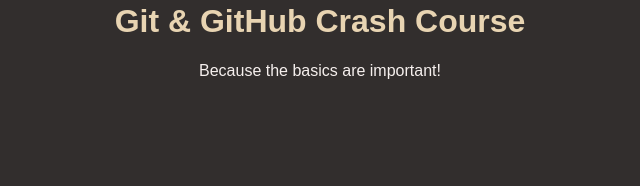
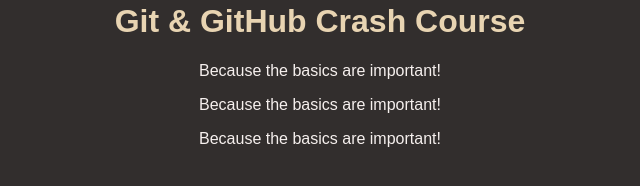
Before and after one commit to PressNK/github-crash-course, a plain HTML site: page index.html in a window 1280 px wide. Shown: the part 166-352 px from the top of the page, without its empty margins (320-960 px from the left). Drawn offline with Linux system fonts and the light colour scheme.

Commit message:
another commit

```diff
--- a/index.html
+++ b/index.html
@@ -11,5 +11,7 @@
     <img id="logo" src="logo.png" alt="A logo that contains the word 'Git'" />
     <h1>Git & GitHub Crash Course</h1>
     <p>Because the basics are important!</p>
+    <p>Because the basics are important!</p>
+    <p>Because the basics are important!</p>
   </body>
 </html>
```
